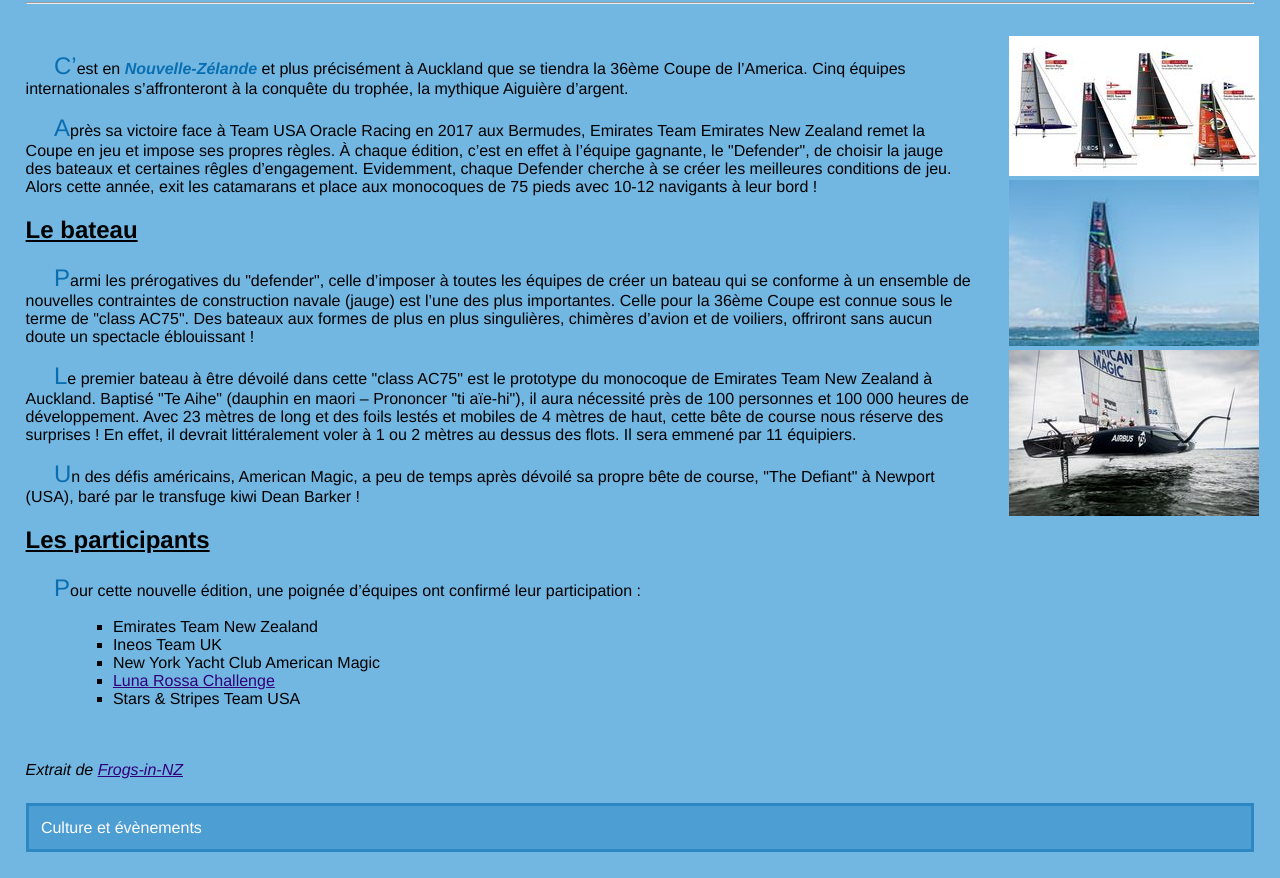
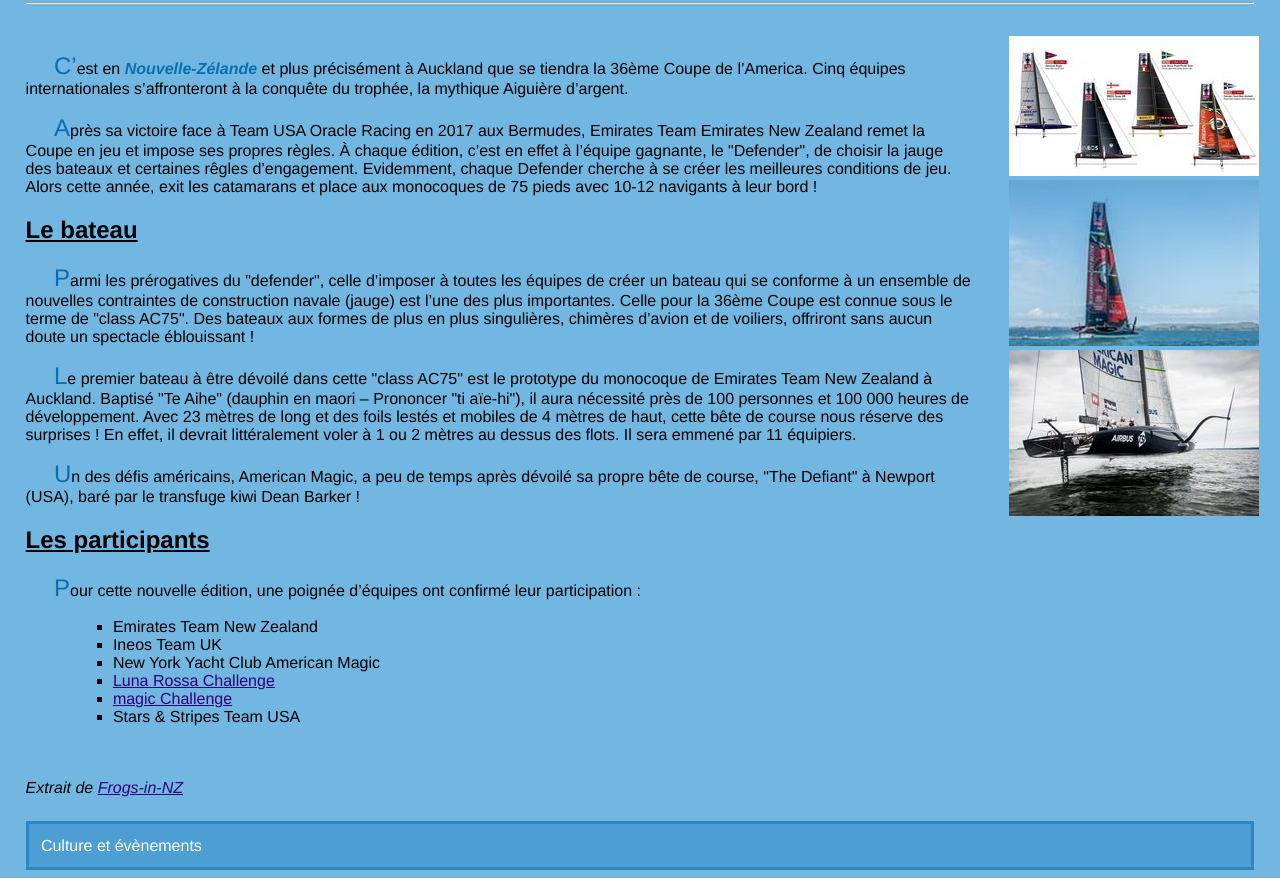
Before and after one commit to IliasAlami/ACwebProjet, a plain HTML site: page index.html in a window 1280 px wide. Shown: the part 115-993 px from the top of the page. Drawn offline with Linux system fonts and the light colour scheme.

Commit message:
ajout hyperlien vers american magic

```diff
--- a/index.html
+++ b/index.html
@@ -47,6 +47,7 @@
 		<li> Ineos Team UK </li>
 		<li> New York Yacht Club American Magic </li>
 		<li> <a href="./challenger/luna_rossa.html" title="Accès sécurisé au challenger Luna Rossa"> Luna Rossa Challenge </a></li>
+		<li> <a href="./challenger/american_magic.html" title="Accès sécurisé au challenger magic"> magic Challenge </a></li>
 		<li> Stars & Stripes Team USA </li>
 	</ul>
   </section>
```
